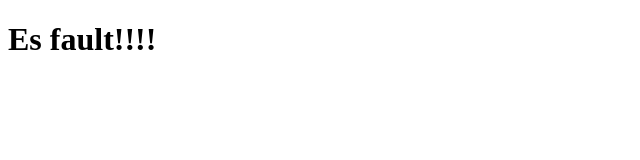
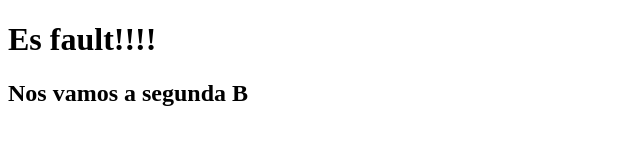
Before and after one commit to SeoBrewer/Seobrewer.github.io, a plain HTML site: page index.html in a window 1280 px wide. Shown: the whole page, without its empty margins (0-640 px from the left). Drawn offline with Linux system fonts and the light colour scheme.

Commit message:
segunda B

```diff
--- a/index.html
+++ b/index.html
@@ -16,6 +16,7 @@
 
 <body>
   <h1>Es fault!!!!</h1>
+  <h2>Nos vamos a segunda B</h2>
 </body>
 
 </html>
```
